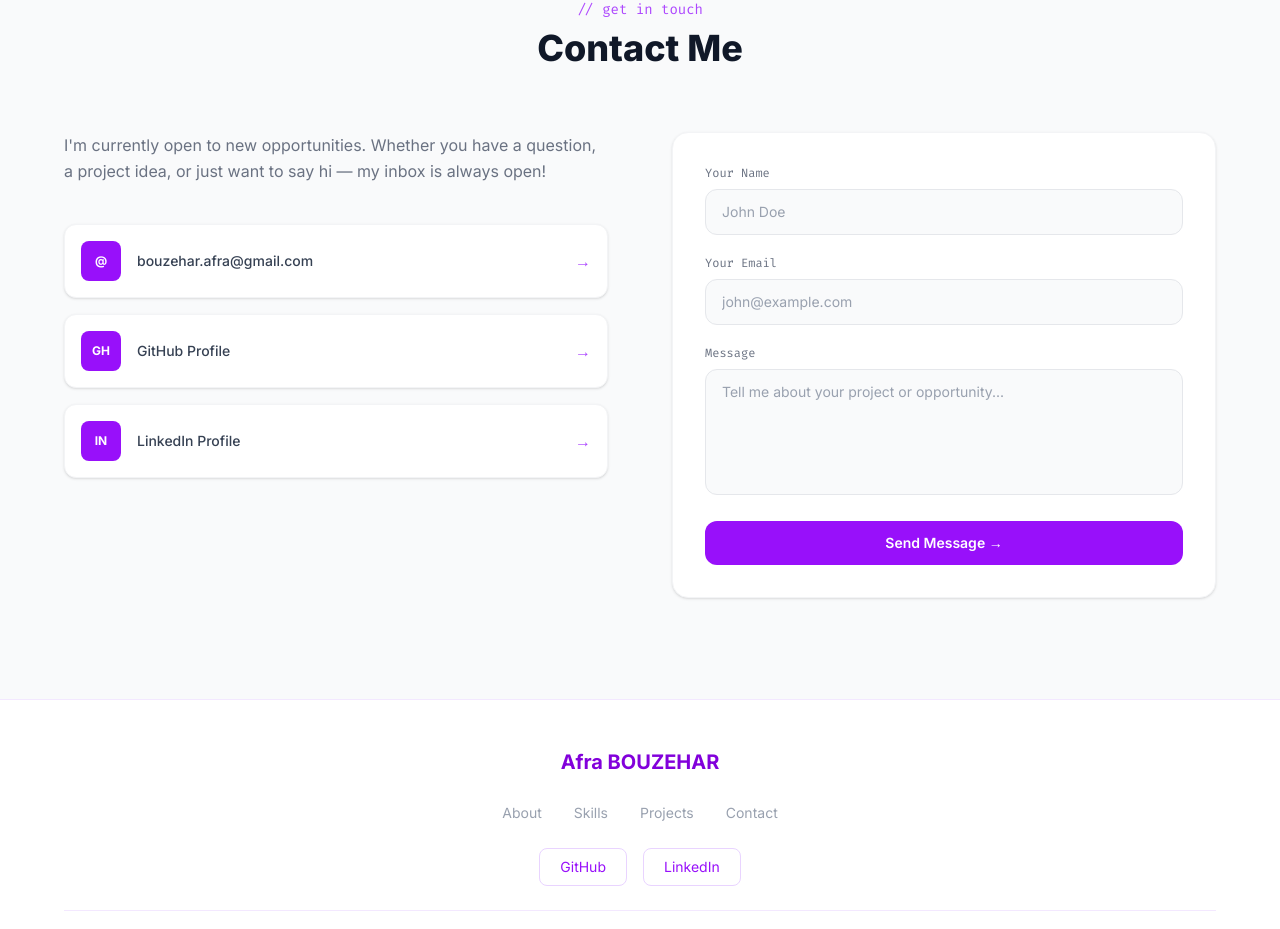
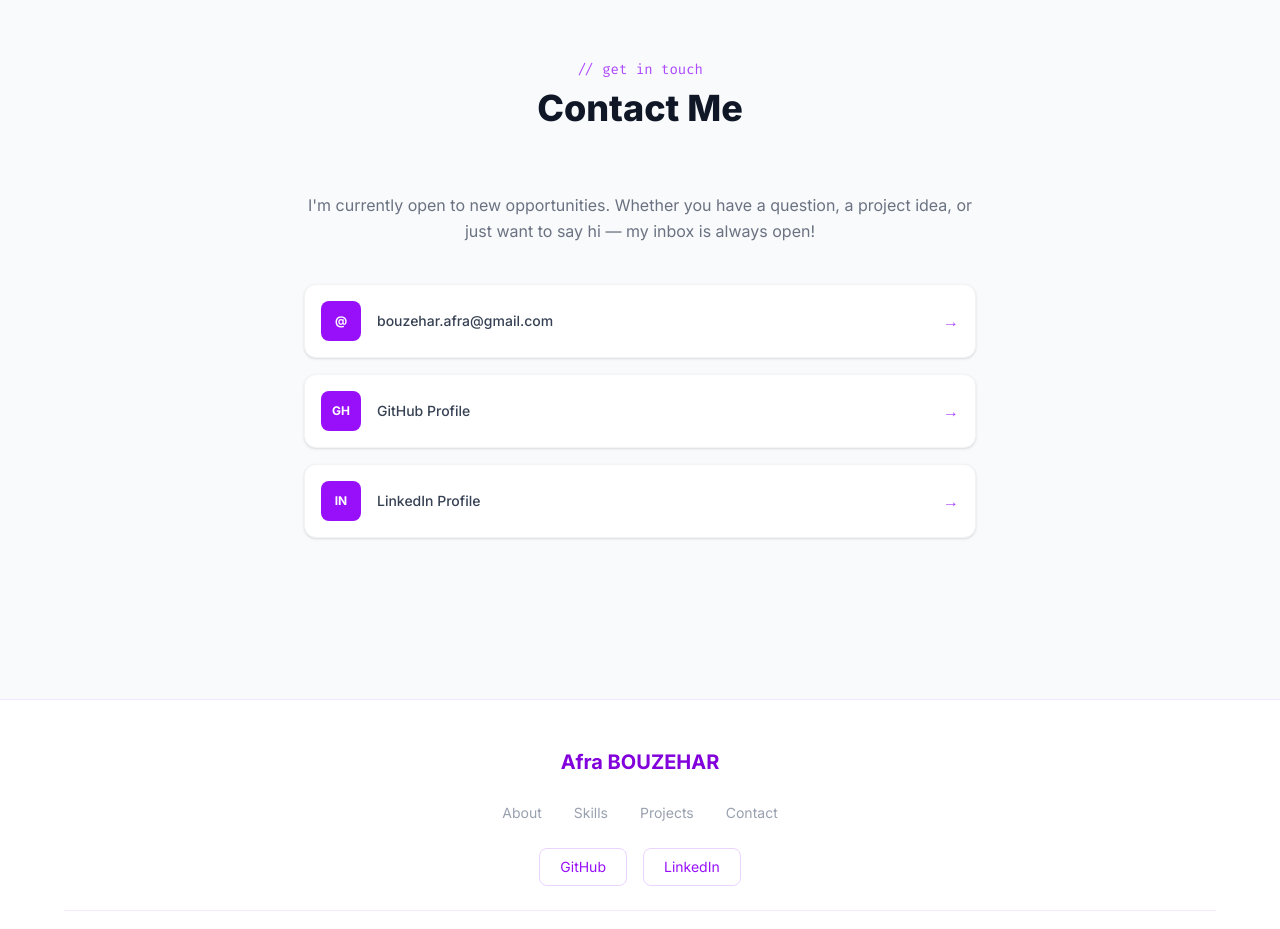
Before and after one commit to afrabouzehar/afra-portfolio, a React (Vite) app: page / in a window 1280 px wide. Shown: the part 3860-4789 px from the top of the page. Built offline with nearby package versions, Linux system fonts and the light colour scheme.

Commit message:
refactor: remove form from Contact section, keep contact links only

```diff
--- a/src/Components/sections/Contact.jsx
+++ b/src/Components/sections/Contact.jsx
@@ -1,28 +1,8 @@
-import { useState } from 'react'
 import { useTheme } from '../../context/useTheme'
 import portfolioData from '../../data/portfolioData'
 
 function Contact() {
   const { isDark } = useTheme()
-  const [formData, setFormData] = useState({ name: "", email: "", message: "" })
-  const [submitted, setSubmitted] = useState(false)
-
-  function handleChange(event) {
-    const { name, value } = event.target
-    setFormData(prev => ({ ...prev, [name]: value }))
-  }
-
-  function handleSubmit(event) {
-    event.preventDefault()
-    console.log("Form submitted:", formData)
-    setSubmitted(true)
-  }
-
-  const inputStyle = `w-full px-4 py-3 rounded-xl text-sm border outline-none transition-all duration-200
-    ${isDark
-      ? 'bg-[#0d0d14] border-purple-900/30 text-slate-200 placeholder-slate-600 focus:border-purple-500'
-      : 'bg-gray-50 border-gray-200 text-gray-800 placeholder-gray-400 focus:border-purple-400'
-    }`
 
   const contactItems = [
     { icon: "@", label: portfolioData.email, href: `mailto:${portfolioData.email}` },
@@ -34,7 +14,6 @@ function Contact() {
     <section id="contact" className={`min-h-screen flex items-center px-6 py-20 transition-colors duration-300
       ${isDark ? 'bg-[#0d0d14]' : 'bg-gray-50'}`}>
       <div className="max-w-6xl mx-auto w-full">
-
         {/* Header */}
         <div className="text-center mb-16">
           <p className="font-mono text-purple-500 text-sm mb-2">// get in touch</p>
@@ -43,11 +22,8 @@ function Contact() {
           </h2>
         </div>
 
-        <div className="grid grid-cols-1 md:grid-cols-2 gap-16 items-start">
-
-          {/* Left */}
-          <div>
-            <p className={`text-base leading-relaxed mb-10 ${isDark ? 'text-slate-400' : 'text-gray-500'}`}>
+        <div className="max-w-2xl mx-auto">
+          <p className={`text-base leading-relaxed mb-10 text-center ${isDark ? 'text-slate-400' : 'text-gray-500'}`}>
             I'm currently open to new opportunities. Whether you have a question,
             a project idea, or just want to say hi — my inbox is always open!
           </p>
@@ -72,71 +48,6 @@ function Contact() {
             ))}
           </div>
         </div>
-
-          {/* Right: Form */}
-          <div className={`rounded-2xl border p-8 transition-colors duration-300
-            ${isDark
-              ? 'bg-[#131320] border-purple-900/20'
-              : 'bg-white border-gray-100 shadow-sm'
-            }`}>
-            {submitted ? (
-              <div className="text-center py-12">
-                <div className={`w-16 h-16 rounded-full bg-purple-600/20 flex items-center justify-center mx-auto mb-4`}>
-                  <span className="text-purple-500 text-2xl">✓</span>
-                </div>
-                <h3 className={`text-xl font-bold mb-2 ${isDark ? 'text-slate-100' : 'text-gray-900'}`}>
-                  Message Sent!
-                </h3>
-                <p className={`text-sm ${isDark ? 'text-slate-500' : 'text-gray-400'}`}>
-                  Thanks for reaching out, I'll get back to you soon.
-                </p>
-              </div>
-            ) : (
-              <form onSubmit={handleSubmit} className="flex flex-col gap-5">
-                {[
-                  { label: "Your Name", name: "name", type: "text", placeholder: "John Doe" },
-                  { label: "Your Email", name: "email", type: "email", placeholder: "john@example.com" },
-                ].map(({ label, name, type, placeholder }) => (
-                  <div key={name}>
-                    <label className={`block text-xs font-mono mb-2 ${isDark ? 'text-slate-400' : 'text-gray-500'}`}>
-                      {label}
-                    </label>
-                    <input
-                      type={type}
-                      name={name}
-                      value={formData[name]}
-                      onChange={handleChange}
-                      required
-                      placeholder={placeholder}
-                      className={inputStyle}
-                    />
-                  </div>
-                ))}
-
-                <div>
-                  <label className={`block text-xs font-mono mb-2 ${isDark ? 'text-slate-400' : 'text-gray-500'}`}>
-                    Message
-                  </label>
-                  <textarea
-                    name="message"
-                    value={formData.message}
-                    onChange={handleChange}
-                    required
-                    placeholder="Tell me about your project or opportunity..."
-                    rows={5}
-                    className={`${inputStyle} resize-none`}
-                  />
-                </div>
-
-                <button type="submit"
-                  className="w-full bg-purple-600 hover:bg-purple-500 text-white py-3 rounded-xl font-semibold text-sm transition-all duration-200">
-                  Send Message →
-                </button>
-              </form>
-            )}
-          </div>
-
-        </div>
       </div>
     </section>
   )
```
Lines whose indentation alone changed are shown as unchanged.
